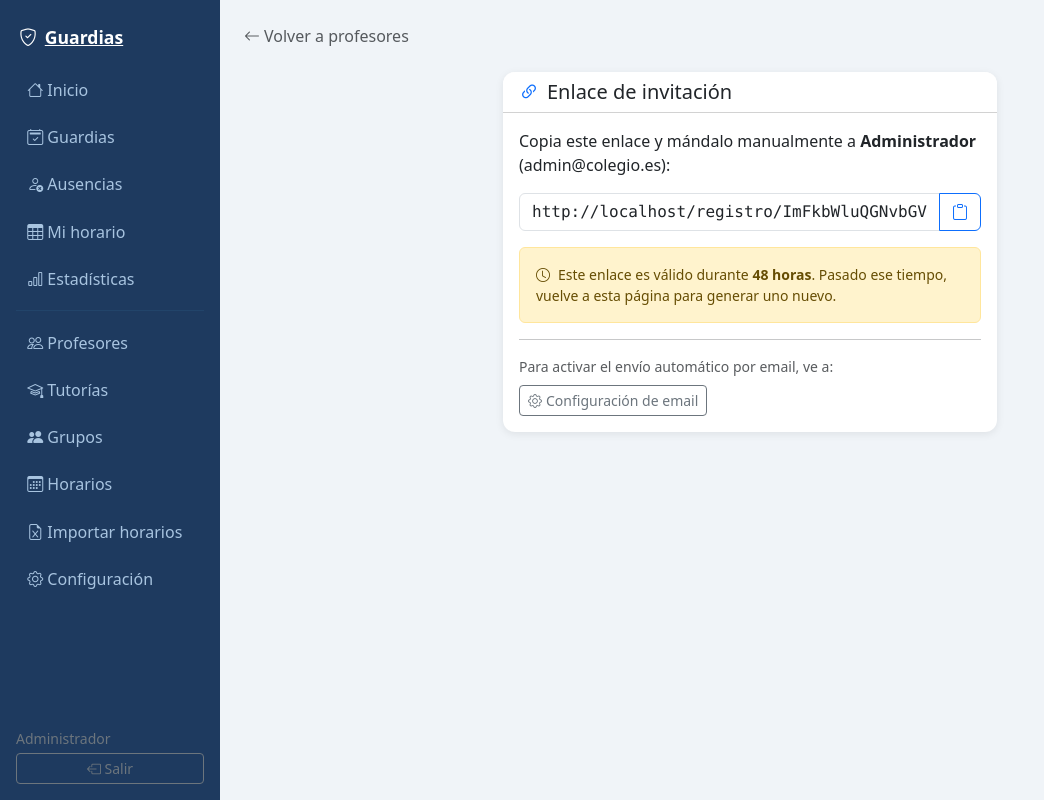
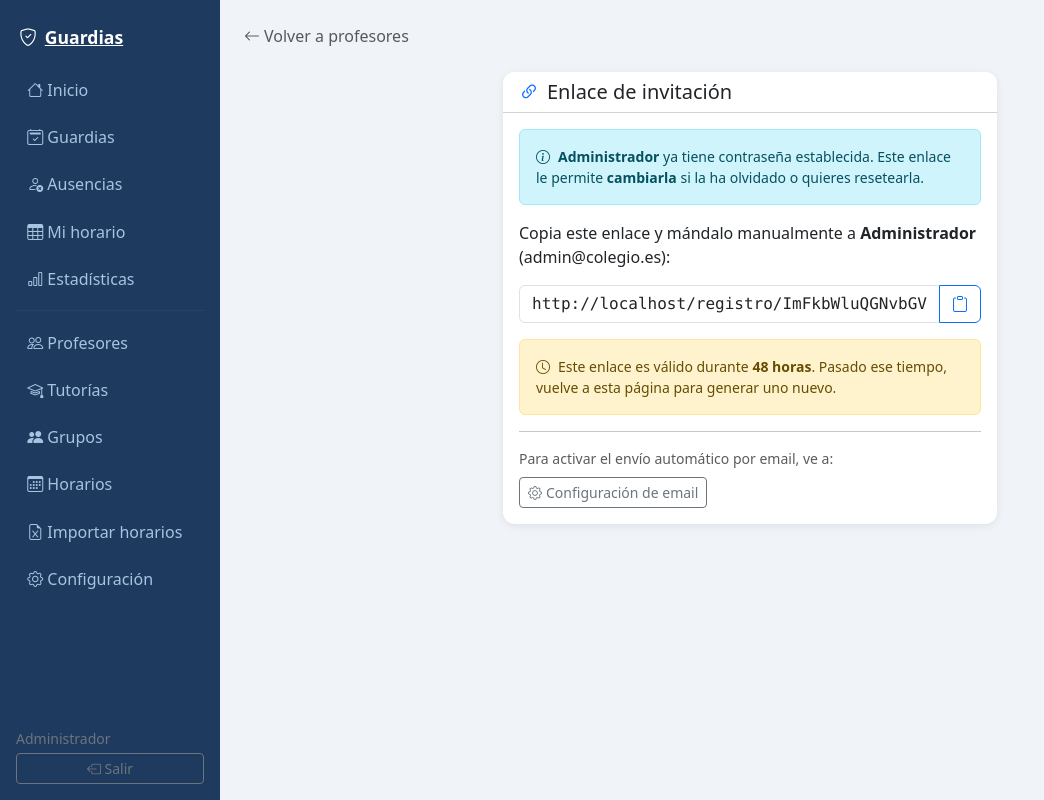
Before and after one commit to gajajaja010/guardias-colegio, a Flask app: page /profesores/1/enlace-invitacion in a window 1280 px wide. Shown: the whole page, without its empty margins (0-1044 px from the left). Run offline with Flask 3, Linux system fonts and the light colour scheme; a user stored in the database is signed in.

Commit message:
Mostrar enlace de invitación siempre, no solo antes de registrarse
El botón de enlace (🔗) ahora aparece para todos los profesores, tengan
o no contraseña. Si ya tienen contraseña, el enlace sirve para resetearla.
La página de enlace avisa claramente de este caso.

```diff
--- a/templates/enlace_invitacion.html
+++ b/templates/enlace_invitacion.html
@@ -13,6 +13,12 @@
         <h5 class="mb-0"><i class="bi bi-link-45deg me-2 text-primary"></i>Enlace de invitación</h5>
       </div>
       <div class="card-body">
+        {% if profesor.password_hash %}
+        <div class="alert alert-info small mb-3">
+          <i class="bi bi-info-circle me-2"></i><strong>{{ profesor.nombre }}</strong> ya tiene contraseña establecida.
+          Este enlace le permite <strong>cambiarla</strong> si la ha olvidado o quieres resetearla.
+        </div>
+        {% endif %}
         <p>Copia este enlace y mándalo manualmente a <strong>{{ profesor.nombre }}</strong> ({{ profesor.email }}):</p>
         <div class="input-group mb-3">
           <input type="text" class="form-control font-monospace small" id="enlaceInput" value="{{ enlace }}" readonly>
--- a/templates/profesores.html
+++ b/templates/profesores.html
@@ -169,6 +169,10 @@ function sincronizarHorarios() {
                 <i class="bi bi-envelope-arrow-up"></i>
               </button>
             </form>
+            {% else %}
+            <a href="{{ url_for('enlace_invitacion', id=p.id) }}" class="btn btn-sm btn-outline-info" title="Ver enlace (puede usarse para resetear contraseña)">
+              <i class="bi bi-link-45deg"></i>
+            </a>
             {% endif %}
             {% if not p.de_baja %}
             <button class="btn btn-sm btn-outline-warning" data-bs-toggle="modal" data-bs-target="#modalBaja{{ p.id }}">
```
